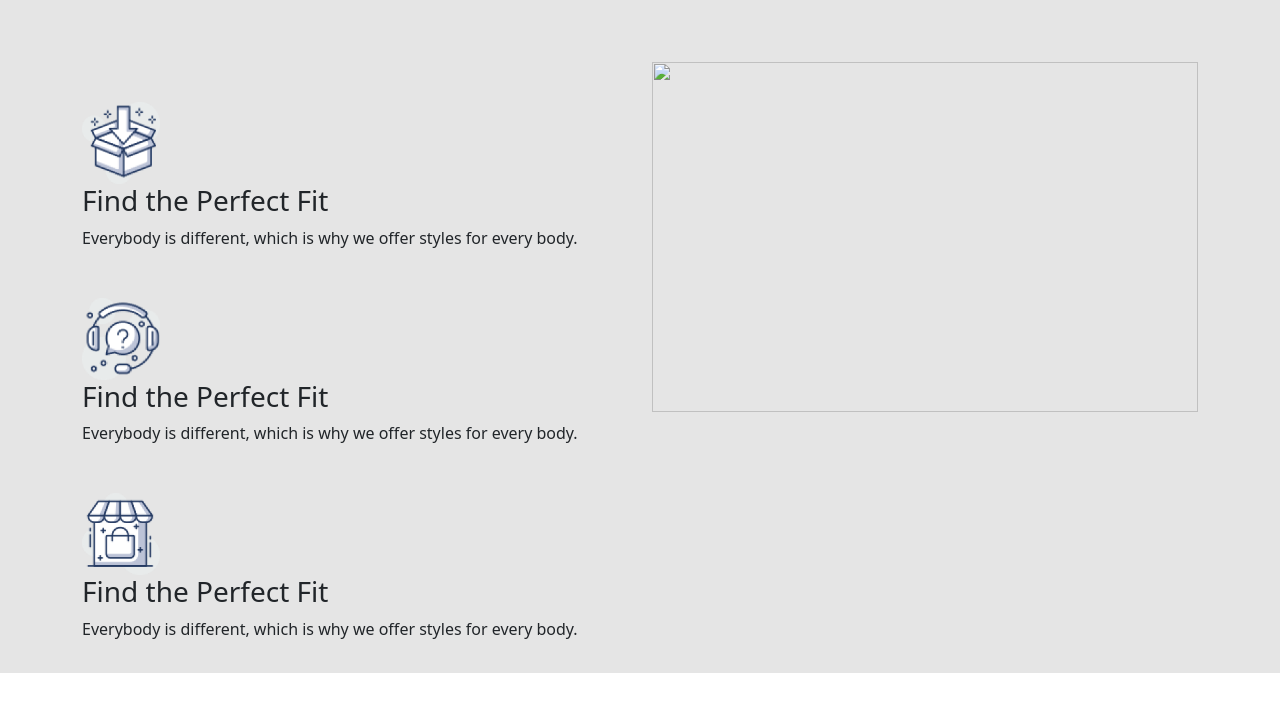
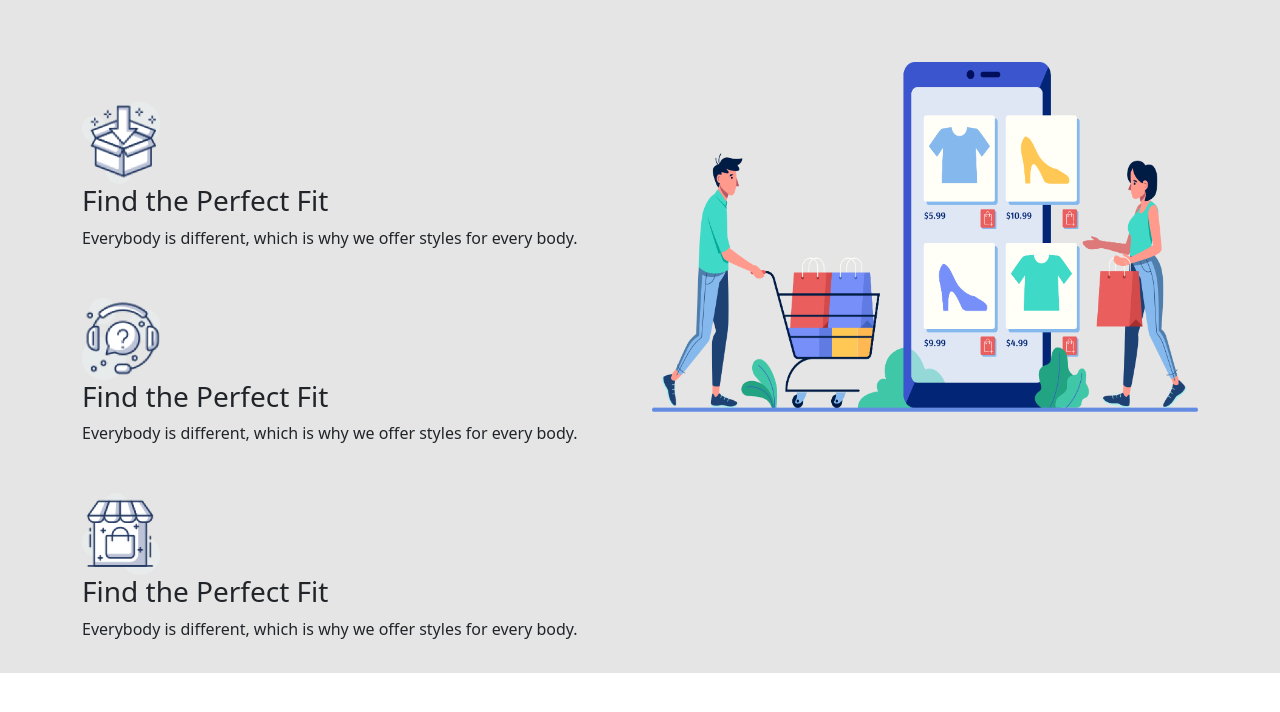
Before and after one commit to Rasujon3/penguin-fashion, a plain HTML site: page index.html in a window 1280 px wide. Shown: the part 2043-2755 px from the top of the page. Drawn offline with Linux system fonts and the light colour scheme; the site is published under a folder, as on GitHub Pages, so addresses that start at the root find nothing.

Commit message:
about section img solved

```diff
--- a/index.html
+++ b/index.html
@@ -374,7 +374,7 @@
             class="col-lg-6 col-md-12 col-12 order-lg-last order-md-first order-first"
           >
             <img
-              src="/images/shopping.png"
+              src="images/shopping.png"
               alt=""
               srcset=""
               width="100%"
```
